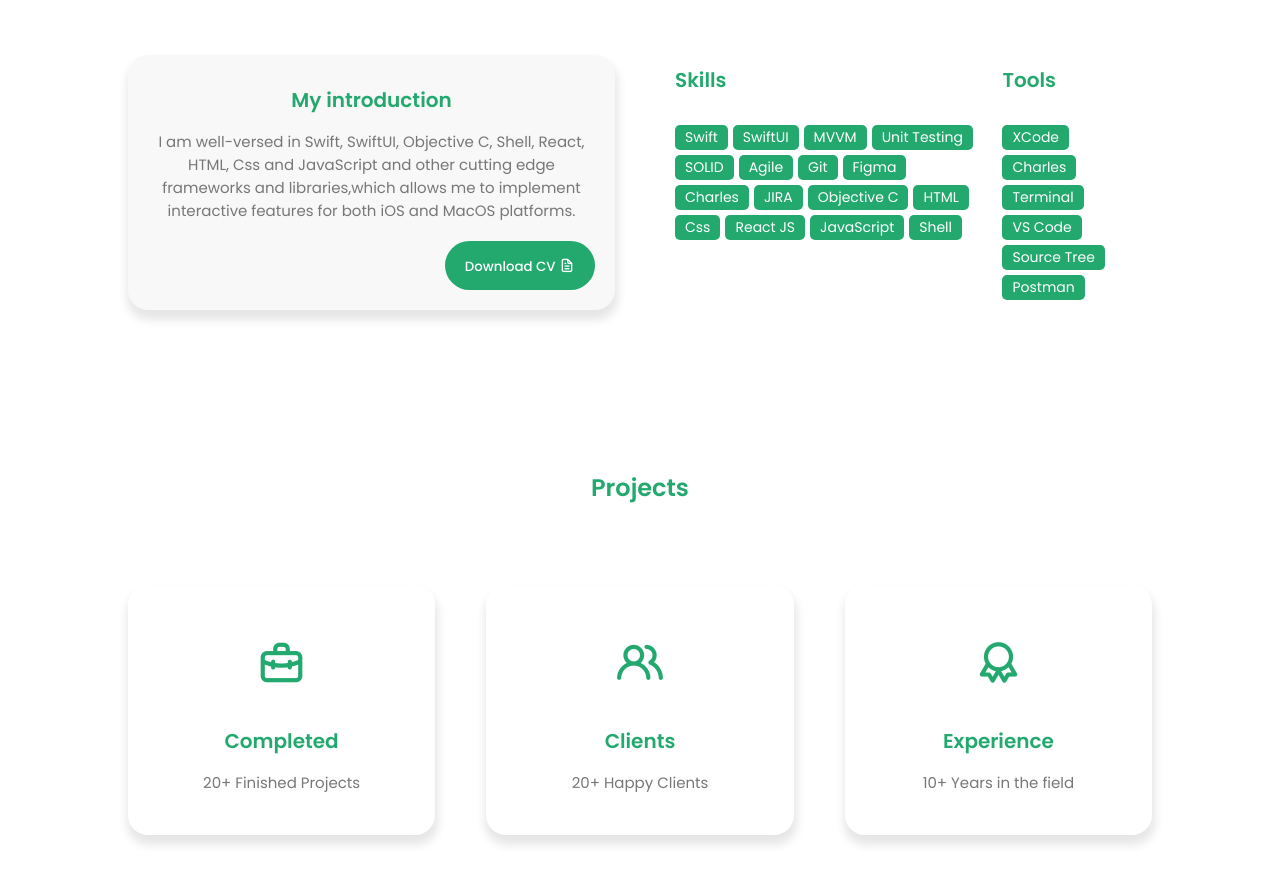
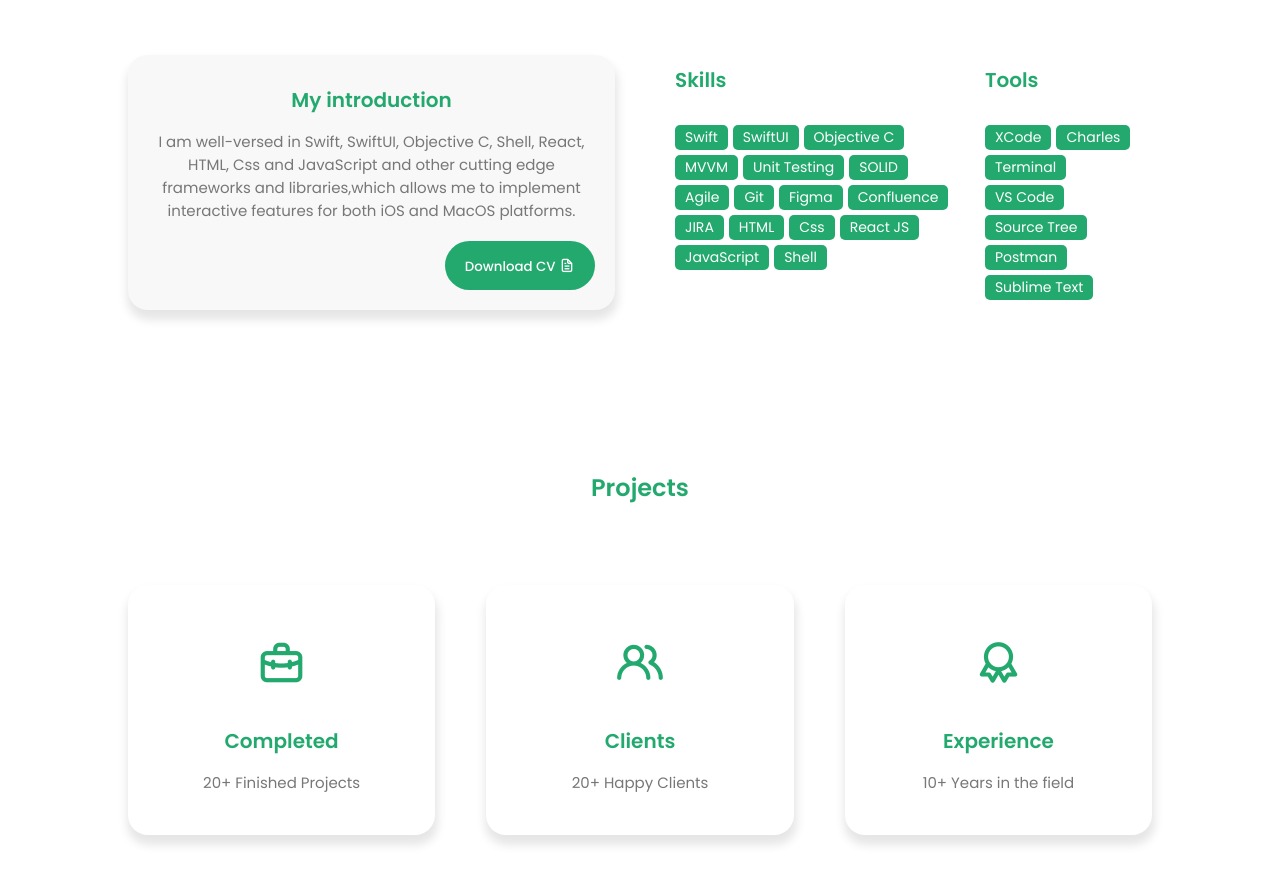
Before and after one commit to SohailUrRahmanGit/sohailurrahmangit.github.io, a plain HTML site: page index.html in a window 1280 px wide. Shown: the part 940-1823 px from the top of the page. Drawn offline with nearby package versions, Linux system fonts and the light colour scheme.

Commit message:
Fixed issues

```diff
--- a/index.html
+++ b/index.html
@@ -127,15 +127,15 @@ emailjs.init('s95fr7hw7YQrIEjry')
                     <div class="skills-list">
                         <span>Swift</span>
                         <span>SwiftUI</span>
+                        <span>Objective C</span>
                         <span>MVVM</span>
                         <span>Unit Testing</span>
                         <span>SOLID</span>
                         <span>Agile</span>
                         <span>Git</span>
                         <span>Figma</span>
-                        <span>Charles</span>
+                        <span>Confluence</span>
                         <span>JIRA</span>
-                        <span>Objective C</span>
                         <span>HTML</span>
                         <span>Css</span>
                         <span>React JS</span>
@@ -154,6 +154,7 @@ emailjs.init('s95fr7hw7YQrIEjry')
                         <span>VS Code</span>
                         <span>Source Tree</span>
                         <span>Postman</span>
+                        <span>Sublime Text</span>
                     </div>
                 </div>
             </div>
```
